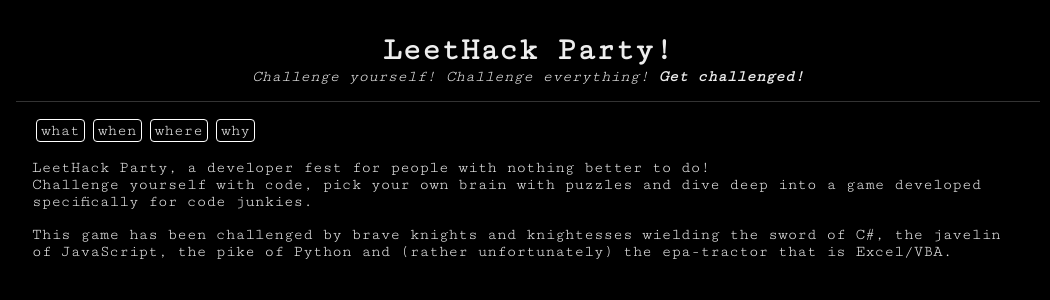
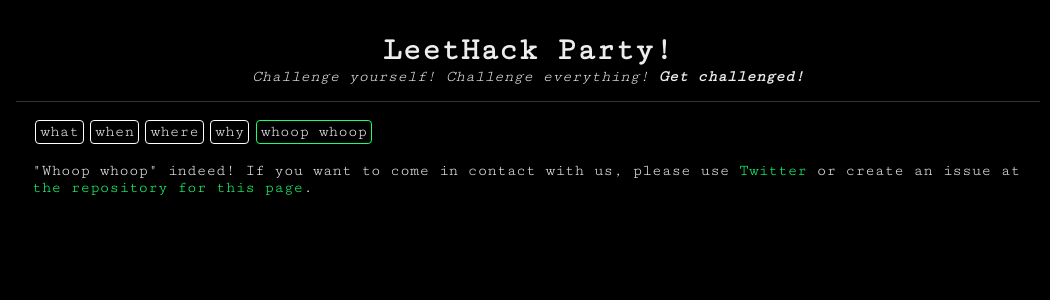
Before and after one commit to Morkalork/leethack.party, a React (Create React App) app: page /whoop-whoop in a window 1280 px wide. Shown: the top 300 px of the page, without its empty margins (112-1162 px from the left). Built offline with nearby package versions, Linux system fonts and the light colour scheme.

Commit message:
Added a contact page

```diff
--- a/src/components/navigation/index.scss
+++ b/src/components/navigation/index.scss
@@ -5,9 +5,10 @@ nav {
   ul {
     list-style-type: none;
     display: flex;
+    flex-wrap: wrap;
 
     li {
-      margin: 0.25rem;
+      margin: 0.35rem 0.2rem;
 
       a {
         border: 1px #fff solid;
@@ -15,6 +16,7 @@ nav {
         padding: 0.15rem 0.25rem;
         text-transform: lowercase;
         color: $light-grey;
+        white-space: nowrap;
         &.selected {
           border-color: $leethack-green;
         }
--- a/src/components/navigation/index.tsx
+++ b/src/components/navigation/index.tsx
@@ -21,6 +21,9 @@ const pathInfo = [{
 }, {
     path: '/why',
     text: 'Why'
+}, {
+    path: '/whoop-whoop',
+    text: 'Whoop whoop'
 }];
 
 const getPaths = (currentPath: string) => pathInfo.map((info) => ({
--- a/src/pages/when/index.tsx
+++ b/src/pages/when/index.tsx
@@ -5,7 +5,8 @@ export const When = () => {
         <section>
             <p>How do you know where we'll next appear? We don't know and we don't really have a good
                 line of communications for this. Keep an eye out for news at the twitter account of <a
-                    href='https://twitter.com/tretton37'>tretton37</a>, they might know.</p>
+                    href='https://twitter.com/tretton37'>tretton37</a>, they might know. You can also try our account,<a
+                    href='https://twitter.com/leethackparty'>LeetHack Party</a>, we might now too!</p>
         </section>
     </div>;
 }
--- /dev/null
+++ b/src/pages/whoop-whoop/index.tsx
@@ -0,0 +1,11 @@
+import React from "react";
+
+export const WhoopWhoop = () => {
+    return <div className='whoop-whoop'>
+        <section>
+            <p>"Whoop whoop" indeed! If you want to come in contact with us, please use <a
+                href='https://twitter.com/leethackparty'>Twitter</a> or create an issue at <a
+                href='https://github.com/Morkalork/leethack.party'>the repository for this page</a>.</p>
+        </section>
+    </div>;
+}
--- a/src/router/index.tsx
+++ b/src/router/index.tsx
@@ -5,6 +5,7 @@ import {When} from "../pages/when";
 import {Navigation} from "../components/navigation";
 import {Where} from "../pages/where";
 import {Why} from "../pages/why";
+import {WhoopWhoop} from "../pages/whoop-whoop";
 
 export const LeetRouter = () => {
     return <Router>
@@ -17,7 +18,10 @@ export const LeetRouter = () => {
                 <Where/>
             </Route>
             <Route path='/why'>
-                <Why />
+                <Why/>
+            </Route>
+            <Route path='/whoop-whoop'>
+                <WhoopWhoop/>
             </Route>
             <Route path='/'>
                 <What/>
```
